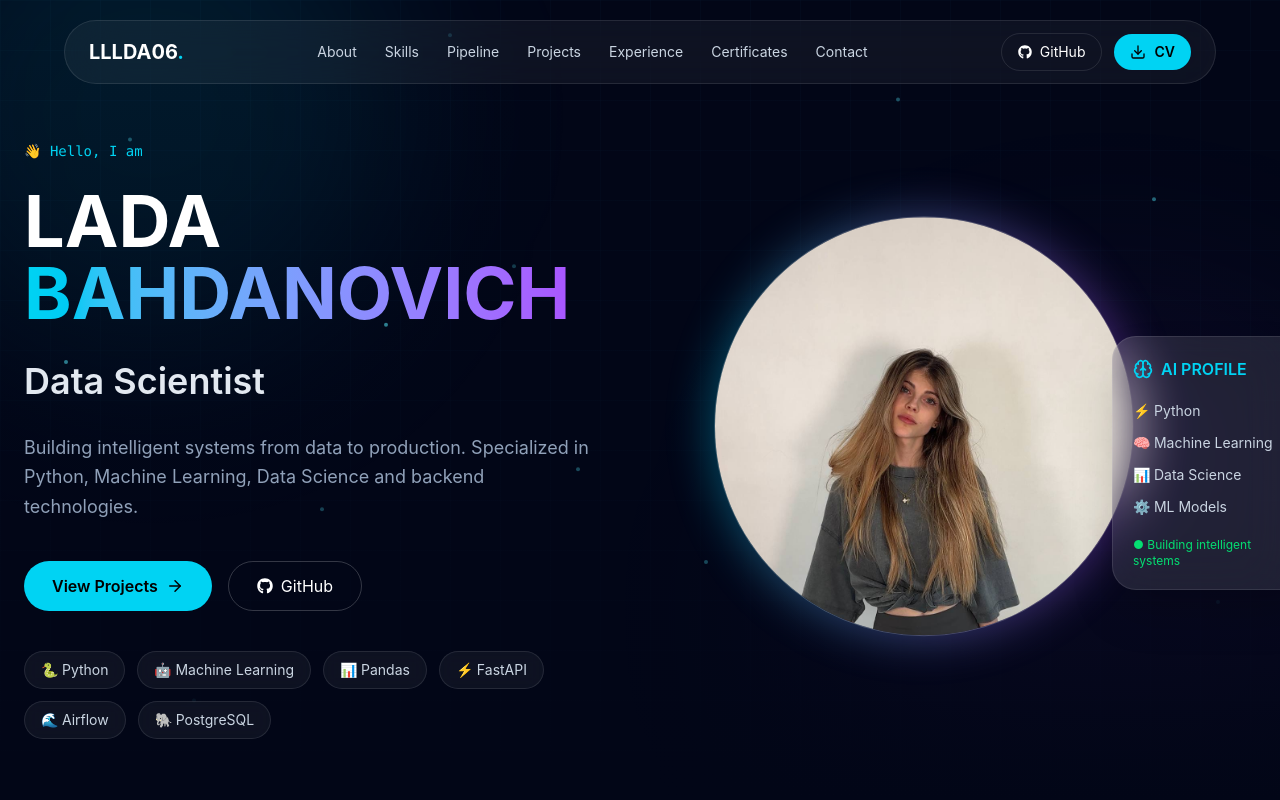
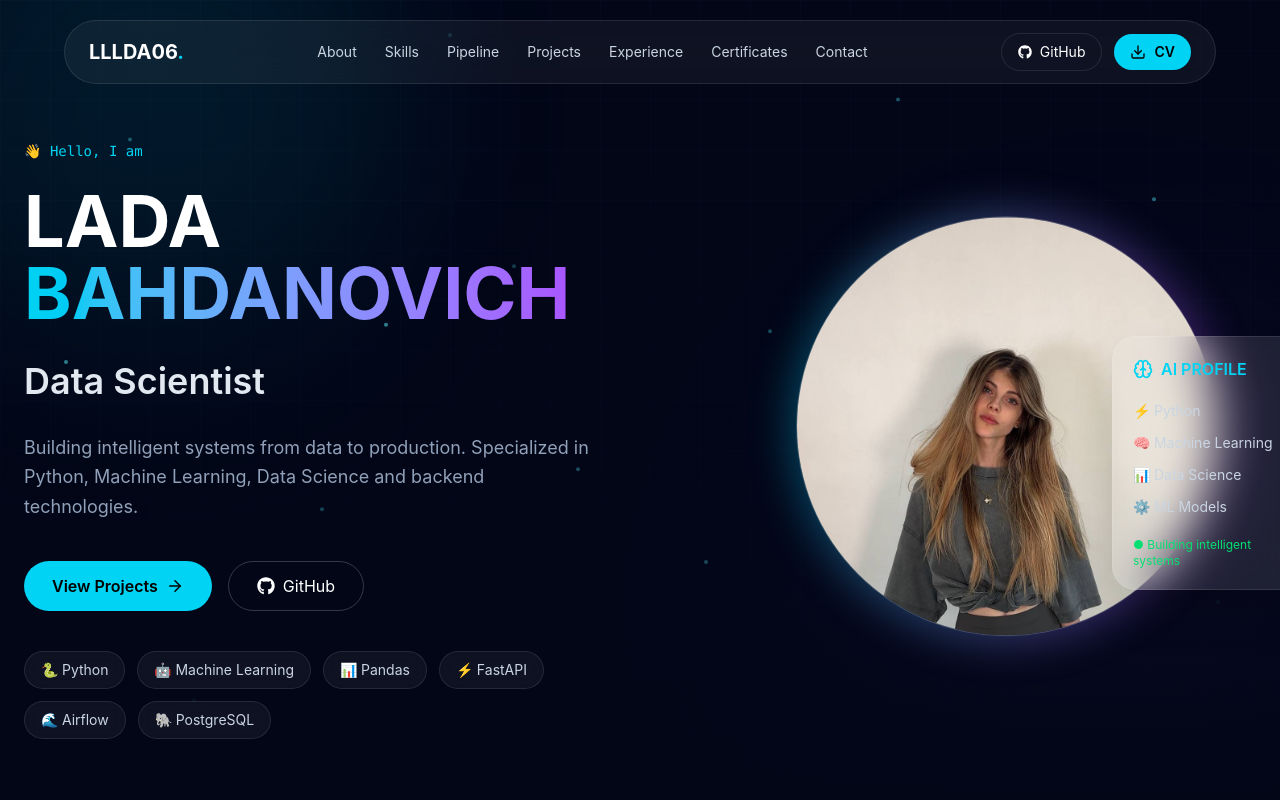
Before and after one commit to lllda06/lada-portfolio, a Next.js app: page / in a window 1280 px wide. Shown: the top 800 px of the page. Built offline with nearby package versions, Linux system fonts and the light colour scheme.

Commit message:
Fix hero buttons and mobile responsive layout

```diff
--- a/app/components/Hero.tsx
+++ b/app/components/Hero.tsx
@@ -194,8 +194,9 @@ export default function Hero() {
  className="
    mt-10
    flex
-              flex-wrap
+   flex-col
    gap-4
+   sm:flex-row
  "
 >
 
@@ -223,11 +224,14 @@ View Projects
 
 
 
-            <button
-
+            <a
+  href="https://github.com/lllda06"
+  target="_blank"
+  rel="noopener noreferrer"
   className="
     flex
     items-center
+    justify-center
     gap-2
     rounded-full
     border
@@ -241,11 +245,11 @@ View Projects
   "
 >
 
-              <FaGithub/>
+  <FaGithub size={18}/>
 
   GitHub
 
-            </button>
+</a>
 
 
           </div>
@@ -334,6 +338,8 @@ View Projects
     relative
     flex
     justify-center
+    md:justify-center
+    lg:justify-end
   "
 >
 
@@ -356,9 +362,16 @@ View Projects
 
 className="
   relative
-    h-[420px]
-    w-[420px]
-    -translate-x-10
+  h-[260px]
+  w-[260px]
+  -translate-x-6
+  sm:h-[300px]
+  sm:w-[300px]
+  sm:-translate-x-4
+  md:h-[420px]
+  md:w-[420px]
+  md:translate-x-0
+  lg:-translate-x-10
 "
 
 >
@@ -391,8 +404,9 @@ View Projects
 
  fill
 
+ priority
+
  className="
-                relative
    rounded-full
    border
    border-white/20
@@ -432,8 +446,10 @@ View Projects
 
             className="
               absolute
-              -right-16
-              bottom-15
+              right-0
+bottom-0
+md:-right-16
+md:bottom-15
               z-20
               w-52
               rounded-3xl
```
Lines whose indentation alone changed are shown as unchanged.
